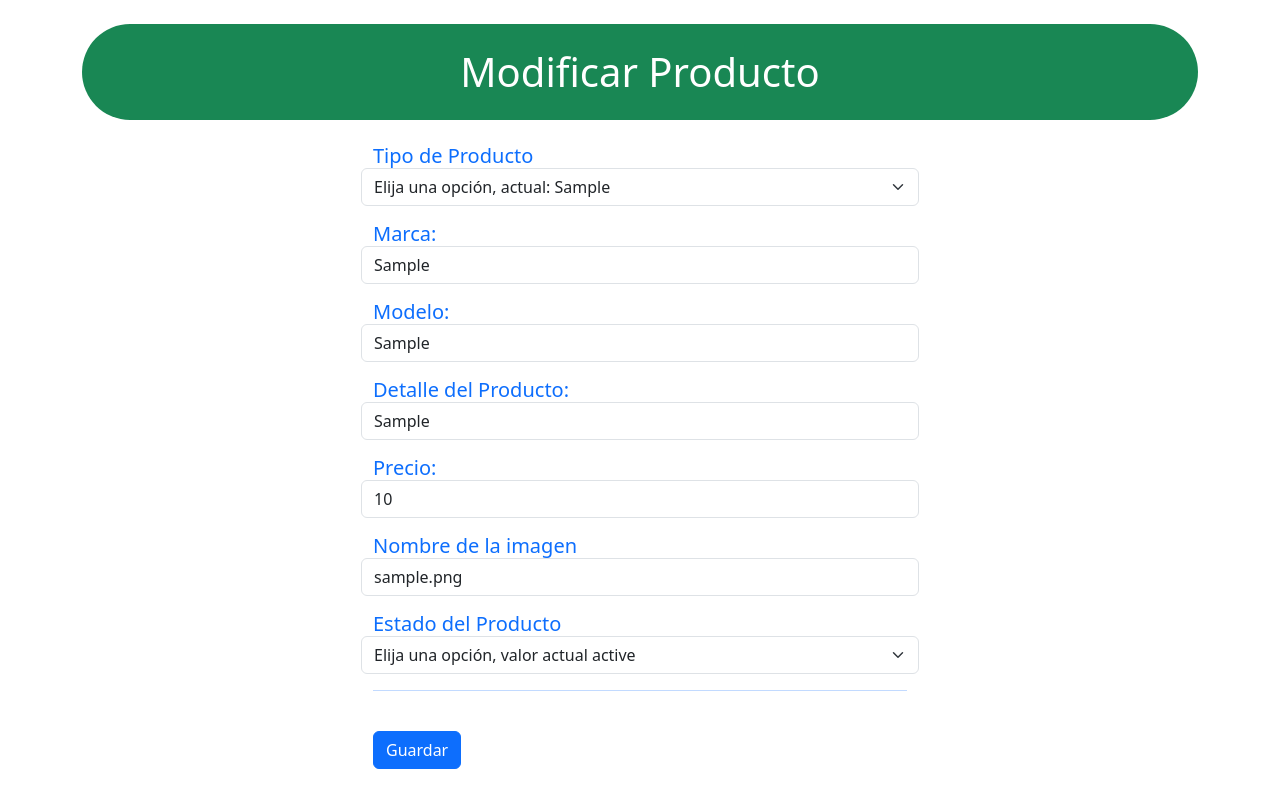
After one commit to gaston-deb/tp2-cac, a Flask app: page /productos/editar/1 in a window 1280 px wide. The commit adds this page. Run offline with Flask 3, Linux system fonts and the light colour scheme; tables that the repository leaves empty or names only in its code hold one stand-in row (values such as "Sample post"); some libraries are stand-ins or nearby versions.

Commit message:
Agrego cambios parciales en vistas_api.py. Añado archivos modificar_clientes.html (que aún no funciona del todo) y modificar_productos.html que tiene funcionalidad pero aún falta desde allí enviar datos tipo POST para hacer el UPDATE en la tabla productos.

```diff
--- a/app.py
+++ b/app.py
@@ -3,7 +3,6 @@ import requests
 
 #PARA LOS CARACTERES ESPECIALES
 from flask_cors import CORS
-
 
 app = Flask(__name__)
 app.json.ensure_ascii = False
--- a/componentes/vistas_api.py
+++ b/componentes/vistas_api.py
@@ -1,4 +1,4 @@
-from flask import jsonify
+from flask import jsonify, request, redirect, url_for, render_template
 #from flask import request
 
 from app import app
@@ -23,3 +23,41 @@ def api_clientes():
 
     datos = [clientes.__dict__ for clientes in cliente]
     return jsonify(datos)
+
+#-----------------------------------------------------
+
+# Ruta productos/agregar
+
+# Ruta productos/editar
+@app.route('/productos/editar/<int:id>', methods=['GET', 'POST'])
+def modificar_producto(id):
+    campos = Productos.obtener("id",id)
+    return render_template('modificar_productos.html', campos=campos)
+
+# Ruta productos/eliminar
+@app.route('/productos/eliminar/<int:id>', methods=['GET', 'POST'])
+def eliminar_producto(id):
+    mensaje = Productos.eliminar(id)
+    return f"<div style='width:100%; text-align: center;'><h1>El producto tratado tenía el id Nº {id}</h1><hr><h3>Estado: {mensaje}</h3><hr><h2><a href='/'>Regrese a la página principal 👉</a></h2>"
+    #return redirect(url_for('inicio'))
+
+#-----------------------------------------------------
+
+# Ruta clientes/agregar
+@app.route('/clientes/agregar', methods=['POST'])
+def agregar_clientes():
+    cliente = Clientes.obtener()
+    if type(cliente) != list: # si vuelve sólo uno
+        cliente = [cliente]
+
+    datos = [clientes.__dict__ for clientes in cliente]
+    return jsonify(datos)
+
+# Ruta clientes/editar/
+
+# Ruta clientes/eliminar
+@app.route('/clientes/eliminar/<int:id>', methods=['GET', 'POST'])
+def eliminar_cliente(id):
+    mensaje = Clientes.eliminar(id)
+    return f"<div style='width:100%; text-align: center;'><h1>El cliente tratado tenía el id Nº {id}</h1><hr><h3>Estado: {mensaje}</h3><hr><h2><a href='/'>Regrese a la página principal 👉</a></h2>"
+    #return redirect(url_for('inicio'))
--- /dev/null
+++ b/templates/modificar_productos.html
@@ -0,0 +1,63 @@
+<!doctype html>
+<html lang="es">
+
+<head>
+  <meta charset="utf-8">
+  <meta name="viewport" content="width=device-width, initial-scale=1">
+  <link rel="stylesheet" type="text/css" href="{{ url_for('static', filename='css/bootstrap.min.css') }}">
+  <title>Modificar Producto</title>
+</head>
+
+<body>
+  <div class="container">
+    <h1 class="bg-success text-white rounded-pill text-center mt-4 p-4">Modificar Producto</h1>
+    <div class="row m-auto w-50 mt-4 h5 text-primary">
+      <form action="/productos/editar/{{ campos.id }}" method="post">
+        <div class="form-group">
+          <div class="row mb-3">
+            <label for="tipo">Tipo de Producto</label>
+            <select class="form-select" aria-label="Select Tipo" id="tipo" name="tipo">
+              <option selected value="{{ campos.tipo }}">Elija una opción, actual: {{ campos.tipo }}</option>
+              <option value="1">1 - Celular</option>
+              <option value="2">2 - Accesorio</option>
+            </select>
+          </div>
+          <div class="row mb-3">
+            <label for="marca">Marca:</label>
+            <input type="text" class="form-control" id="marca" name="marca" value="{{ campos.marca }}">
+          </div>
+          <div class="row mb-3">
+            <label for="modelo">Modelo:</label>
+            <input type="text" class="form-control" id="modelo" name="modelo" value="{{ campos.modelo }}">
+          </div>
+          <div class="row mb-3">
+            <label for="detalle">Detalle del Producto:</label>
+            <input type="text" class="form-control" id="detalle" name="detalle" value="{{ campos.detalle }}">
+          </div>
+          <div class="row mb-3">
+            <label for="precio">Precio:</label>
+            <input type="text" class="form-control" id="precio" name="precio" value="{{ campos.precio }}">
+          </div>
+          <div class="row mb-3">
+            <label for="imagen">Nombre de la imagen</label>
+            <input type="text" class="form-control" id="imagen" name="imagen" value="{{ campos.imagen }}">
+          </div>
+          <div class="row mb-3">
+            <label for="estado">Estado del Producto</label>
+            <select class="form-select" aria-label="Select Estado" id="estado" name="estado">
+              <option selected value="{{ campos.estado }}">Elija una opción, valor actual {{ campos.estado }}</option>
+              <option value="0">0 - Sin stock</option>
+              <option value="1">1 - Tiene stock</option>
+              <option value="2">2 - Dañado (se vende sin garantía)</option>
+              <option value="3">3 - Descuento x mayor</option>
+            </select>
+          </div>
+        </div>
+        <hr>
+        <button type="submit" class="btn btn-primary mt-4 text-center">Guardar</button>
+      </form>
+    </div>
+  </div>
+</body>
+
+</html>
```
Also changed, not shown: templates/modificar_clientes.html (added, +23 -0 lines), templates/principal.html (+20 -13 lines), componentes/modelos.py (line endings or trailing spaces).
